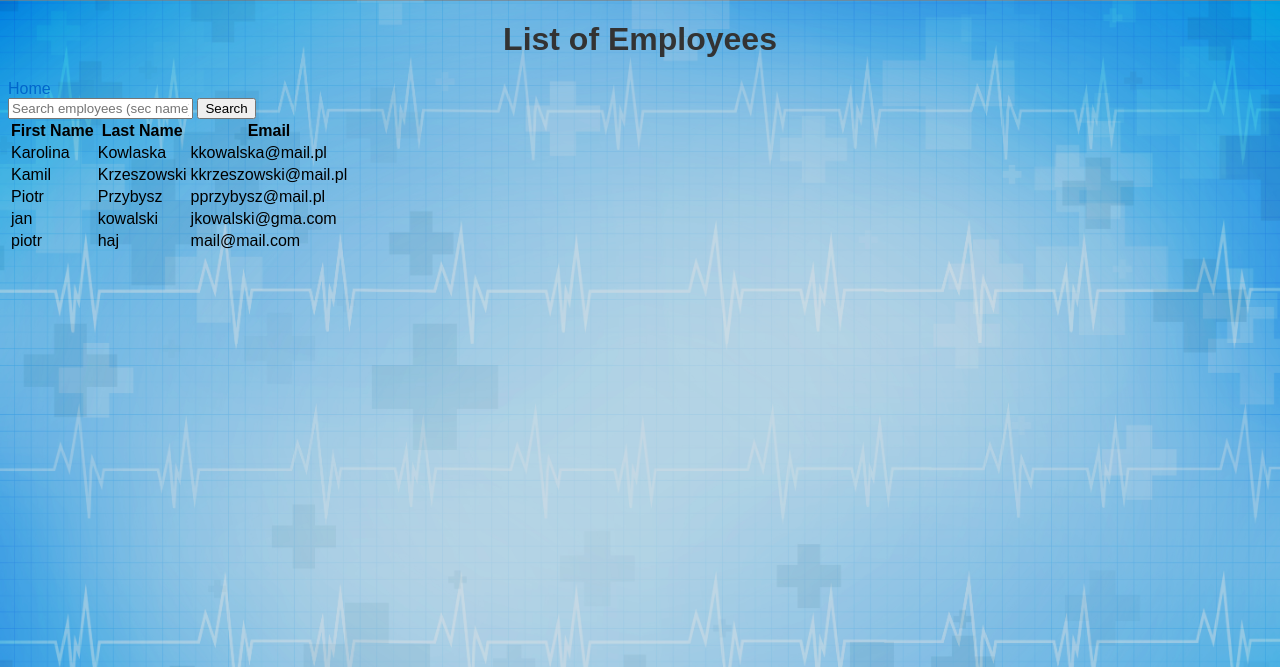
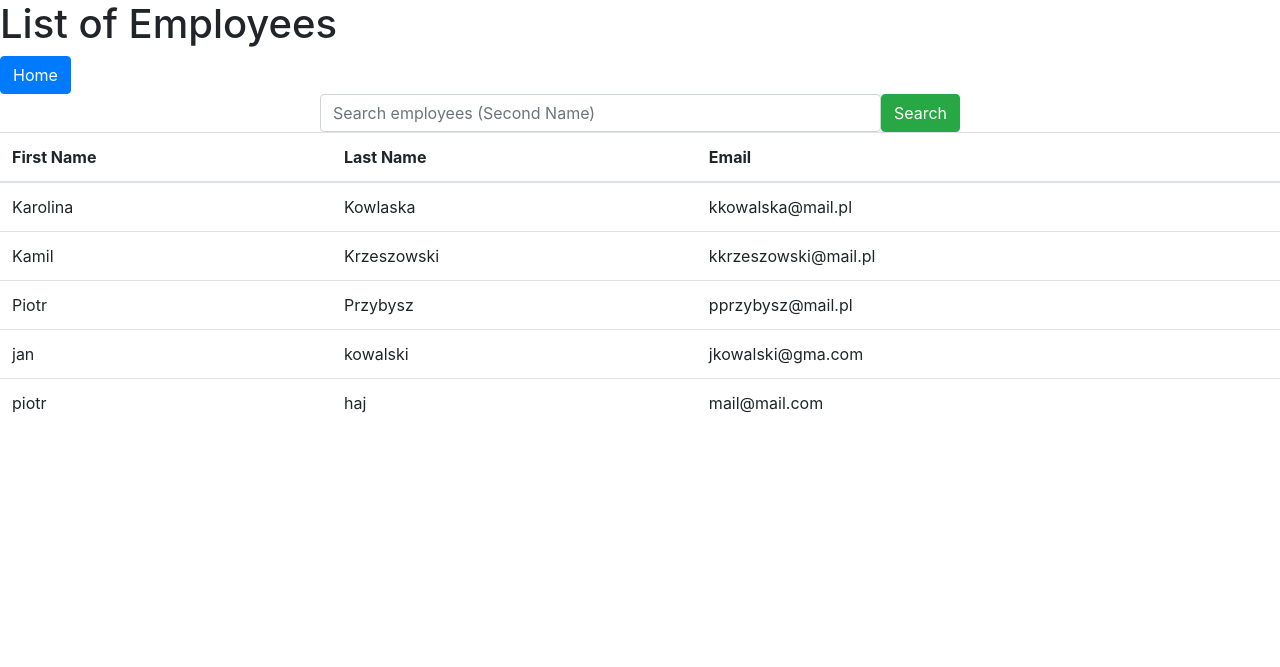
Before and after one commit to haszpe/Med_DB, a Django app: page /list_employee/ in a window 1280 px wide. Shown: the top 667 px of the page. Run offline with Django 4.2, Linux system fonts and the light colour scheme; data comes from the database, SQL or seed files in the repository; both versions use the stored data as it was after the commit; some libraries are stand-ins or nearby versions.

Commit message:
Visual changes

```diff
--- a/medDB/templates/add_templates/add_employee.html
+++ b/medDB/templates/add_templates/add_employee.html
@@ -18,7 +18,7 @@
 </head>
 
 {% if submitted %}
-You have submitted siccesfully
+You have submitted succesfully
 {%else%}
 
 <body>
--- a/medDB/templates/list_employee.html
+++ b/medDB/templates/list_employee.html
@@ -4,19 +4,21 @@
 <html lang="en">
 
 <head>
+    <!-- Required meta tags -->
     <meta charset="UTF-8">
+    <meta name="viewport" content="width=device-width, initial-scale=1.0">
+    <!-- Bootstrap CSS -->
+    <link href="https://maxcdn.bootstrapcdn.com/bootstrap/4.0.0/css/bootstrap.min.css" rel="stylesheet">
     <title>List of Employees</title>
-    <link rel="stylesheet" href="{% static 'styles.css' %}" type="text/css">
     <style>
-        body {
-            background-image: url("{% static 'images/background.jpg' %}");
-            background-repeat: no-repeat;
-            background-size: cover;
-            background-color: rgba(0, 0, 0, 0.1);
-            background-blend-mode: multiply;
-            z-index: -1;
-
-
+        .search-form {
+            display: flex;
+            justify-content: space-between;
+            width: 50%;
+            margin: auto;
+        }
+        input[name="search"] {
+            width: 100%;
         }
     </style>
 </head>
@@ -24,12 +26,12 @@
 <body>
 
     <h1>List of Employees</h1>
-     <a href="{% url 'home' %}">Home</a>
-    <form method="GET" action="">
-    <input type="text" name="search" placeholder="Search employees (sec name)">
-    <input type="submit" value="Search">
-</form>
-    <table>
+    <a href="{% url 'home' %}" class="btn btn-primary">Home</a>
+    <div class="search-form form-group">
+        <input type="text" name="search" placeholder="Search employees (Second Name)" class="form-control">
+        <input type="submit" value="Search" class="btn btn-success">
+    </div>
+    <table class="table">
         <thead>
             <tr>
                 <th>First Name</th>
```
Also changed, not shown: medDB/templates/home.html (+7 -0 lines), medDB/db.sqlite3.
